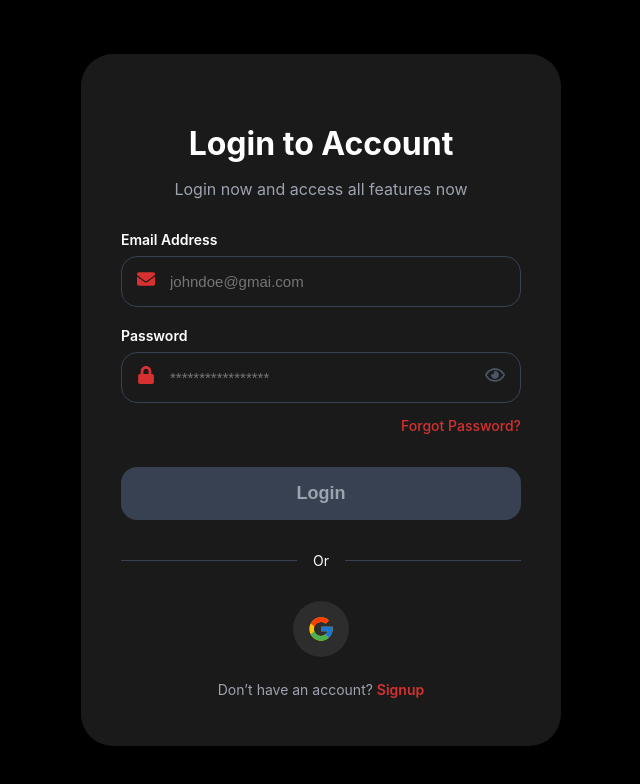
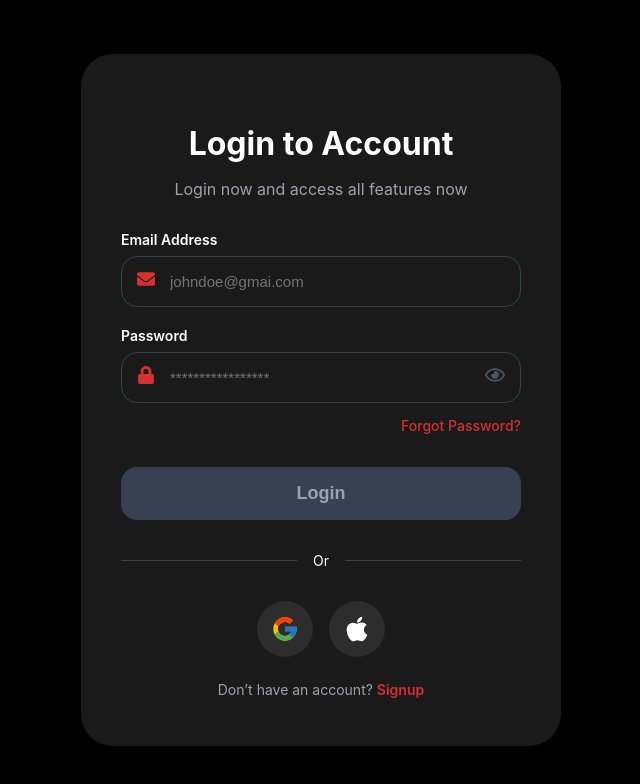
Before and after one commit to netcraft-code/jesuspod, a React (Vite) app: page /login in a window 1280 px wide. Shown: the top 784 px of the page, without its empty margins (319-959 px from the left). Built offline with nearby package versions, Linux system fonts and the light colour scheme; no server answers; the database is empty.

Commit message:
add apple login

```diff
--- a/src/pages/auth/Login.tsx
+++ b/src/pages/auth/Login.tsx
@@ -1,12 +1,12 @@
 import { useState } from "react";
-import { FaEnvelope, FaLock, FaRegEye, FaRegEyeSlash } from "react-icons/fa";
+import { FaEnvelope, FaLock, FaRegEye, FaRegEyeSlash, FaApple } from "react-icons/fa";
 import { FcGoogle } from "react-icons/fc";
 import { useNavigate, Link } from "react-router-dom";
 import colors from "../../theme/colors";
 import { useDispatch } from "react-redux";
 import { authStart, authSuccess, authFailure } from "../../redux/authSlice";
 import { loginWithEmail } from "../../services/authService";
-import { loginWithGoogle as loginGoogleFn } from "../../services/authService";
+import { loginWithGoogle as loginGoogleFn, loginWithApple } from "../../services/authService";
 
 import usePageTitle from "../../hooks/usePageTitle";
 import { fetchInitialData } from "../../redux/dataSlice";
@@ -126,31 +126,31 @@ export default function Login() {
 
 
 
-    // const handleApple = async () => {
-    //     dispatch(authStart());
-    //     try {
-    //         const res = await loginWithApple();
-    //         const user = res.user;
-    //         const token = await user.getIdToken();
+    const handleApple = async () => {
+        dispatch(authStart());
+        try {
+            const res = await loginWithApple();
+            const user = res.user;
+            const token = await user.getIdToken();
 
-    //         localStorage.setItem("token", token);
+            localStorage.setItem("token", token);
 
-    //         dispatch(
-    //             authSuccess({
-    //                 uid: user.uid,
-    //                 email: user.email,
-    //                 displayName: user.displayName,
-    //                 photoURL: user.photoURL,
-    //             })
-    //         );
+            dispatch(
+                authSuccess({
+                    uid: user.uid,
+                    email: user.email,
+                    displayName: user.displayName,
+                    photoURL: user.photoURL,
+                })
+            );
 
-    //         navigate("/home");
-    //     } catch (err) {
-    //         alert("Login failed");
-    //         console.error(err.message)
-    //         dispatch(authFailure(err.message));
-    //     }
-    // };
+            navigate("/home");
+        } catch (err: any) {
+            alert("Login failed");
+            console.error(err.message)
+            dispatch(authFailure(err.message));
+        }
+    };
 
     // Disable button if any field empty OR has errors
     const isFormInvalid: boolean =
@@ -282,6 +282,12 @@ export default function Login() {
                         <FcGoogle size={28} />
                     </div>
 
+                    <div onClick={handleApple} style={{
+                        width: 56, height: 56, borderRadius: "50%", backgroundColor: "#2d2d2d",
+                        display: "flex", justifyContent: "center", alignItems: "center", cursor: "pointer"
+                    }}>
+                        <FaApple size={28} color="#ffffff" />
+                    </div>
                 </div>
 
                 <div style={{ textAlign: "center", marginTop: 24, fontSize: 14, color: "#9ca3af" }}>
```
